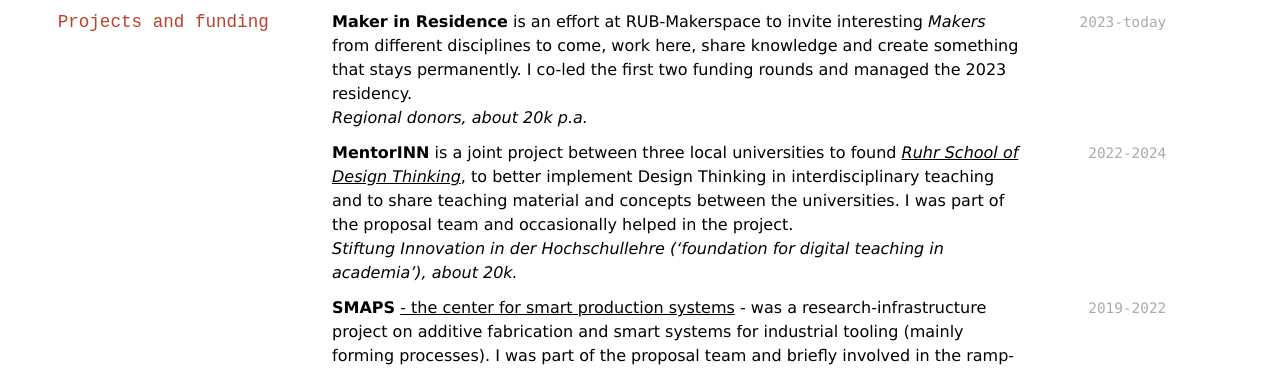
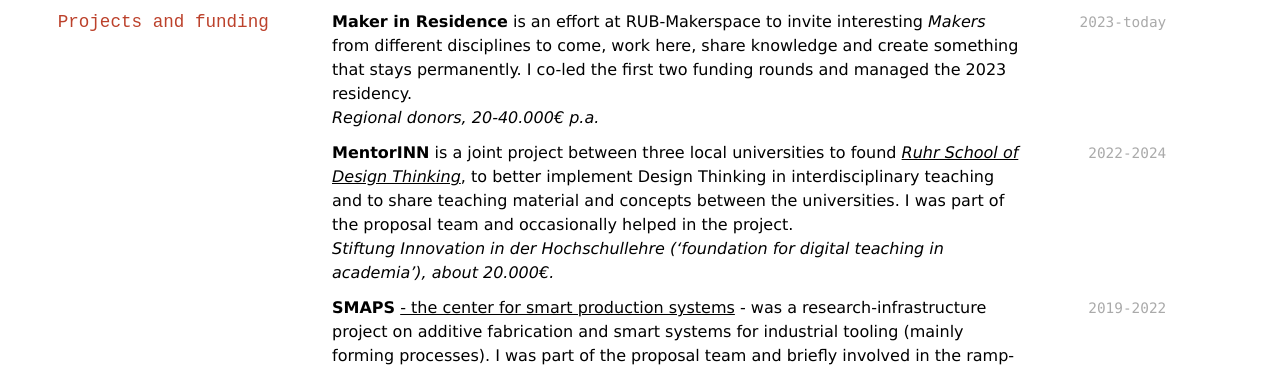
Before and after one commit to oliverstickel/oliverstickel.github.io, a Jekyll site: the page built from index.md, in a window 1280 px wide and 900 px high, scrolled down 1020 px. Shown: the part 152-520 px from the top of the window. Built offline with Jekyll 4.4.1, drawn with Linux system fonts in a browser that asks for light colours; nearby versions of some CDN libraries; a style sheet for code colours, icons or effects is not loaded; some of the changed text lies outside the part shown.

Commit message:
Update index.md

```diff
--- a/index.md
+++ b/index.md
@@ -45,11 +45,11 @@ Fab Lab Manager & Founder
 
 `2023-today`
 **Maker in Residence** is an effort at RUB-Makerspace to invite interesting *Makers* from different disciplines to come, work here, share knowledge and create something that stays permanently. I co-led the first two funding rounds and managed the 2023 residency.
-*Regional donors, about 20k p.a.*
+*Regional donors, 20-40.000€ p.a.*
 
 `2022-2024`
 **MentorINN** is a joint project between three local universities to found [*Ruhr School of Design Thinking*](https://www.isse.ruhr-uni-bochum.de/ruhr-school-of-design-thinking/), to better implement Design Thinking in interdisciplinary teaching and to share teaching material and concepts between the universities. I was part of the proposal team and occasionally helped in the project.
-*Stiftung Innovation in der Hochschullehre ('foundation for digital teaching in academia'), about 20k.*
+*Stiftung Innovation in der Hochschullehre ('foundation for digital teaching in academia'), about 20.000€.*
 
 `2019-2022`
 **SMAPS** [- the center for smart production systems](https://www.smaps.org/) - was a research-infrastructure project on additive fabrication and smart systems for industrial tooling (mainly forming processes). I was part of the proposal team and briefly involved in the ramp-up and procurement phase.
```
Also changed, not shown: other parts of index.md (+2 -2 lines).
